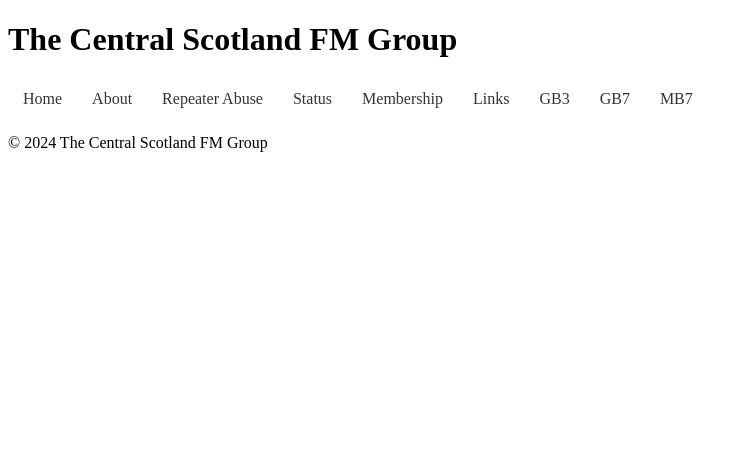
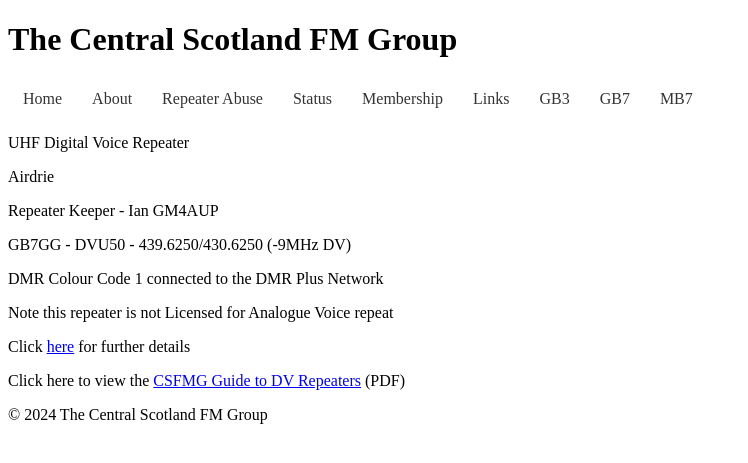
Before and after one commit to Michael-AUG/csfmg, a Jekyll site: the page built from gb7/gb7gg.md, in a window 1280 px wide. Shown: the top 463 px of the page, without its empty margins (0-748 px from the left). Built offline with Jekyll 4.4.1, drawn with Linux system fonts in a browser that asks for light colours.

Commit message:
wodge 4a

```diff
--- a/gb7/gb7gg.md
+++ b/gb7/gb7gg.md
@@ -3,3 +3,19 @@ title: GB7GG
 permalink: /gb7/gb7gg
 layout: default
 ---
+
+UHF Digital Voice Repeater
+
+Airdrie
+
+Repeater Keeper - Ian GM4AUP
+
+GB7GG - DVU50 - 439.6250/430.6250 (-9MHz DV)
+
+DMR Colour Code 1 connected to the DMR Plus Network
+
+Note this repeater is not Licensed for Analogue Voice repeat
+
+Click [here](http://dvscotland.net/) for further details
+
+Click here to view the [CSFMG Guide to DV Repeaters](/gb7/repeaterGuide.pdf) (PDF)
--- a/index.markdown
+++ b/index.markdown
@@ -5,5 +5,4 @@
 layout: default
 ---
 
-The Central Scotland FM Group has provided and is responsible for maintaining many of the repeaters now operating in West, South-West, Central and East Scotland.
-This can only be done with your support as a member of the group
+Welcome to the Central Scotland FM Repeater Group (CSFMG) website! We are a member-funded group dedicated to supporting amateur radio enthusiasts in the region by maintaining and operating a wide network of FM and digital-mode repeaters, beacons and APRS iGates/digis. Our mission is to enhance communication within the community and ensure reliable radio services. Here, you'll find information about our repeaters, their status, and how you can get involved. For more details on how we serve the local amateur radio community, explore our site further!
```
Also changed, not shown: gb7/gb7ay.md (+1 -1 lines), gb7/gb7cs.md (+2 -0 lines), gb7/gb7da.md (+2 -0 lines), 1 other file.
